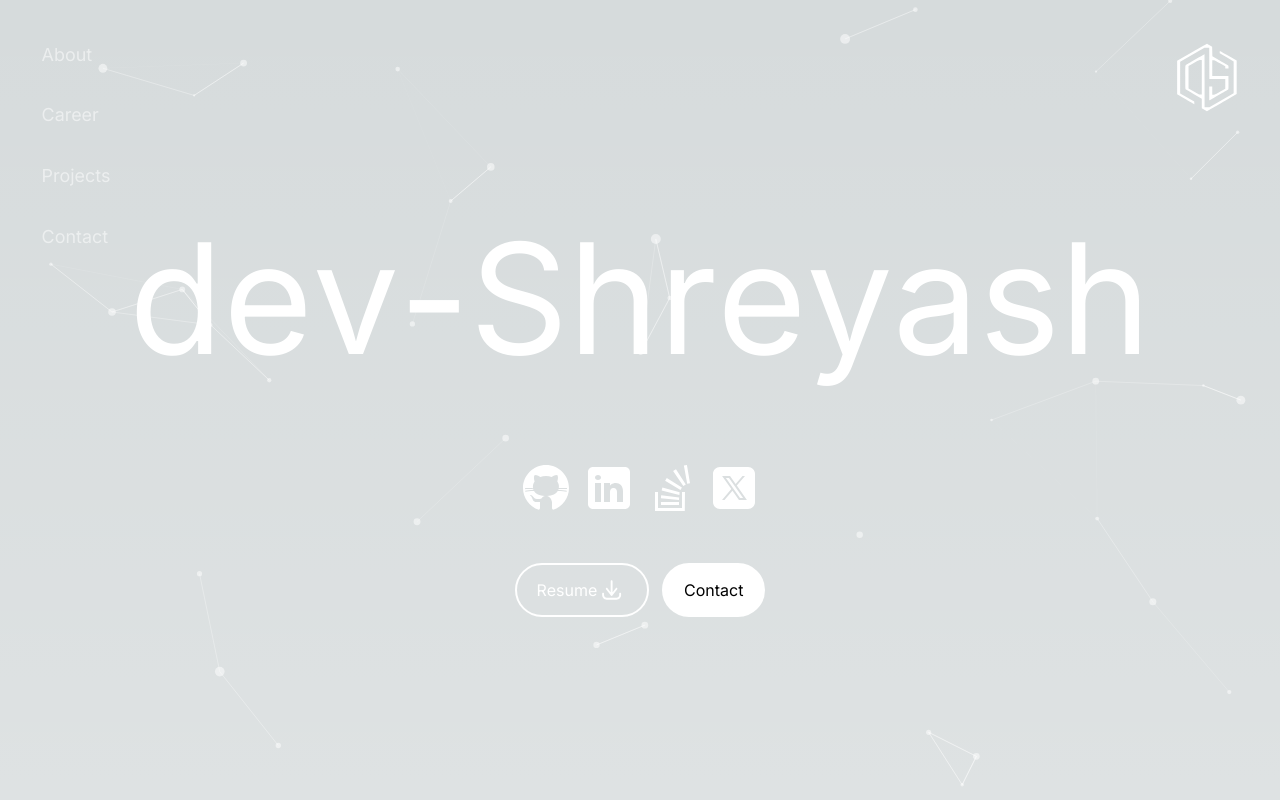
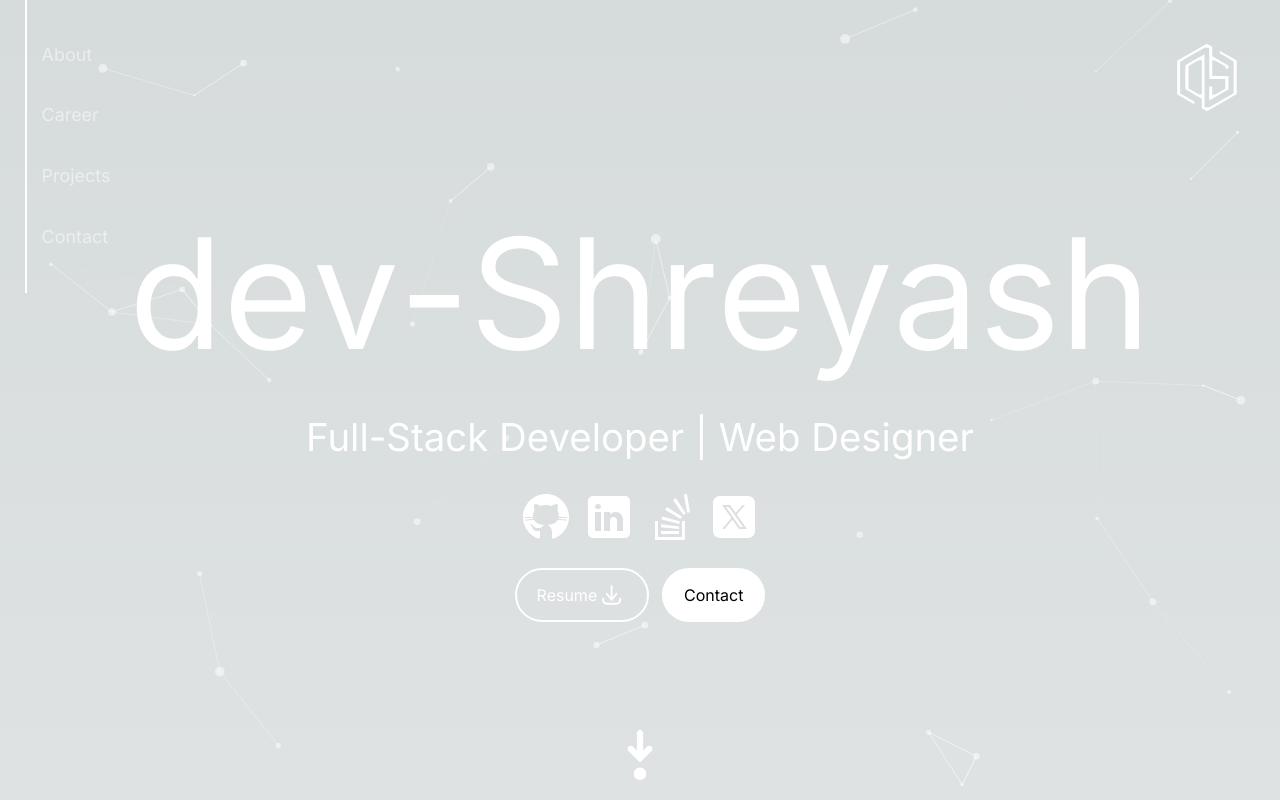
Before and after one commit to dev-shreyash/portfolio, a Next.js app: page / in a window 1280 px wide. Shown: the top 800 px of the page. Built offline with nearby package versions, Linux system fonts and the light colour scheme.

Commit message:
update homescreen animation

```diff
--- a/src/app/main/Main.tsx
+++ b/src/app/main/Main.tsx
@@ -1,53 +1,106 @@
+"use client"
+import React, { useEffect, useRef } from 'react';
+import './main.scss';
+import { gsap } from 'gsap';
+import SplitType from 'split-type';
 
-"use client"
-import React,{useEffect} from 'react'
-
-import './main.scss'
-import { gsap } from 'gsap'
-import SplitType from 'split-type'
 const Main = () => {
+  const buttonsRef = useRef<HTMLDivElement>(null);
+  const iconRef = useRef<HTMLDivElement>(null);
+  const aniText = useRef<HTMLDivElement>(null);
 
   useEffect(() => {
-const ourText = new SplitType('span.dev-shreyash', { types: 'chars' })
-const chars = ourText.chars
-
+    const ourText = new SplitType('span.dev-shreyash', { types: 'chars' });
+    const chars = ourText.chars;
     gsap.fromTo(
       chars,
       {
         y: 100,
-    opacity: 0
+        opacity: 0,
       },
       {
         y: 0,
         opacity: 1,
-    stagger: 0.2,
         duration: 5,
-    ease: 'power4.out',
+        stagger: 0.03,
+        ease: 'elastic(1.2, 0.5)',
       }
-)
-}, [])
+    );
+  }, []);
+
+  useEffect(() => {
+    if (buttonsRef.current) {
+      gsap.fromTo(
+        buttonsRef.current,
+        { y: 100, opacity: 0 },
+        { y: 0, opacity: 1, duration: 5, ease: 'power4.out' }
+      );
+    }
+  }, []);
+
+  useEffect(() => {
+    if (iconRef.current) {
+      gsap.fromTo(
+        iconRef.current,
+        { y: 100, opacity: 0 },
+        { y: 0, opacity: 1, duration: 5, ease: 'power4.out' }
+      );
+    }
+  }, []);
+
+  useEffect(() => {
+    if (aniText.current) {
+      gsap.fromTo(
+        aniText.current,
+        { y: 100, opacity: 0 },
+        {
+          y: 0,
+          opacity: 1,
+          duration: 5,
+          ease: 'elastic(1.2, 0.5)',
+        }
+      );
+    }
+  }, []);
 
   return (
-    <div>
-    <main className="bg-black-100 text-white w-screen h-screen flex flex-col items-center justify-center gap-[50px]">
+    <main className="bg-black-100 text-white w-screen h-screen flex flex-col items-center justify-center">
       <div className="name">
-   <span className='dev-shreyash'>  dev-Shreyash </span>
+        <span className="dev-shreyash">dev-Shreyash</span>
       </div>
-   <div className="links">
-      <a href=""><img src="/icons8-github.svg" alt="" /></a>
-      <a href=""><img src="/icons8-linkedin.svg" alt="" /></a>
-      <a href=""><img src="/icons8-stack-overflow.svg" alt="" /></a>
-      <a href=""><img src="/icons8-twitterx.svg" alt="" /></a>
+      <div className="bottom">
+        <div className="ani-text" ref={aniText}>
+          <span className="left">Full-Stack Developer</span> | <span className="right">Web Designer</span>
         </div>
-    <div className="buttons">
-      <button className="resume">Resume <img src="/download-svgrepo-com.svg" alt="" /></button>
+        <div className="links" ref={iconRef}>
+          <a href=""><img src="/icons8-github.svg" alt="GitHub" /></a>
+          <a href=""><img src="/icons8-linkedin.svg" alt="LinkedIn" /></a>
+          <a href=""><img src="/icons8-stack-overflow.svg" alt="Stack Overflow" /></a>
+          <a href=""><img src="/icons8-twitterx.svg" alt="Twitter" /></a>
+        </div>
+        <div className="buttons" ref={buttonsRef}>
+          <button className="resume">Resume <img src="/download-svgrepo-com.svg" alt="Download" /></button>
           <button className="contact">Contact</button>
         </div>
+      </div>
+      <ScrollButton />
     </main>
+  );
+};
 
+const ScrollButton = () => {
+  const handleScroll = () => {
+    window.scrollBy({
+      top: 1000, // Scroll down by 500 pixels
+      behavior: 'smooth',
+    });
+  };
 
+  return (
+    <div className="scrollBtn" onClick={handleScroll}>
+      <img src="/scroll-down-svgrepo-com.svg" alt="Scroll Down" />
     </div>
-  )
-}
+  );
+};
 
-export default Main
+export default Main;
--- a/src/app/main/main.scss
+++ b/src/app/main/main.scss
@@ -5,6 +5,8 @@ flex-direction: column;
 height: 100%;
 padding: 2vw;
 align-items: center;
+margin-top: 4vw;
+
 #icon-svg{
     fill: white;
   }
@@ -16,11 +18,26 @@ align-items: center;
     }
 }
 .name{
+    margin-bottom: 0;
+    padding-bottom: 0;
     font-size: 12vw;
+
+}
+.bottom{
+    display: flex;
+    flex-direction: column;
+    justify-content: space-between;
+    align-items: center;
+    gap: 2vw;
+
+.ani-text{
+    opacity: 0;
+    font-size: 3vw;
 }
 .links{
     display: flex;
      gap: 1vw;
+     opacity: 0;
 
     a{
         transition: all 300ms linear;
@@ -37,14 +54,14 @@ align-items: center;
         }
 
     }
+
 }
 .buttons{
     display: flex;
     justify-content: space-between;
     gap: 1vw;
     transition: all 300ms linear;
-
-
+    opacity: 0;
     .contact{
         color: black !important;
         background-color: #fff !important;
@@ -95,5 +112,23 @@ align-items: center;
         }
     }
 
+}
+
+
 
 }
+
+
+.scrollBtn {
+    position: absolute;
+    bottom: 20px; /* Adjust distance from the bottom as needed */
+    left: 50%;
+    transform: translateX(-50%);
+    z-index: 1000; /* Ensure it's above other elements */
+    cursor: pointer; /* Change cursor to pointer */
+  }
+
+  .scrollBtn img {
+    width: 50px; /* Adjust size as needed */
+    height: auto;
+  }
--- a/src/components/Navbar/Navbar.tsx
+++ b/src/components/Navbar/Navbar.tsx
@@ -1,11 +1,24 @@
-import React from 'react'
+"use client"
+import React, { useEffect, useRef } from 'react';
+import { gsap } from 'gsap'
 import "./navbar.scss"
 import TransitionLink from "@/components/TransitionLink";
 const Navbar = () => {
+  const lineRef =useRef<HTMLDivElement>(null)
+
+  useEffect(() => {
+    gsap.fromTo(lineRef.current,
+      { height: 0 },
+      { height: "100%", duration: 2, opacity:1, ease: "power2.out" }
+    );
+
+  }, []);
   return (
+
     <div className='nav'>
       {/* <div className="logo"><img src="/spiderman-7810368_1920.png" alt="" /></div> */}
    <div className="left">
+   <div className="verticalLine" ref={lineRef}></div>
     <TransitionLink href="/about" label="About" />
      <TransitionLink href="/career" label="Career" />
      <TransitionLink href="/projects" label="Projects" />
--- a/src/components/Navbar/navbar.scss
+++ b/src/components/Navbar/navbar.scss
@@ -15,6 +15,16 @@
         gap: 2px;
         padding: 2vw;
         text-align: left;
+
+        .verticalLine {
+            position: absolute;
+            transform: translateX(-50%);
+            width: 2px;
+            height: 100vw;
+            background-color: rgb(255, 255, 255);
+            top: 0;
+            opacity: 0; /* Start from the bottom */
+          }
     }
     .right{
         padding: 2vw;
```
Also changed, not shown: public/scroll-down-svgrepo-com.svg (added). Lines whose indentation alone changed are shown as unchanged.
